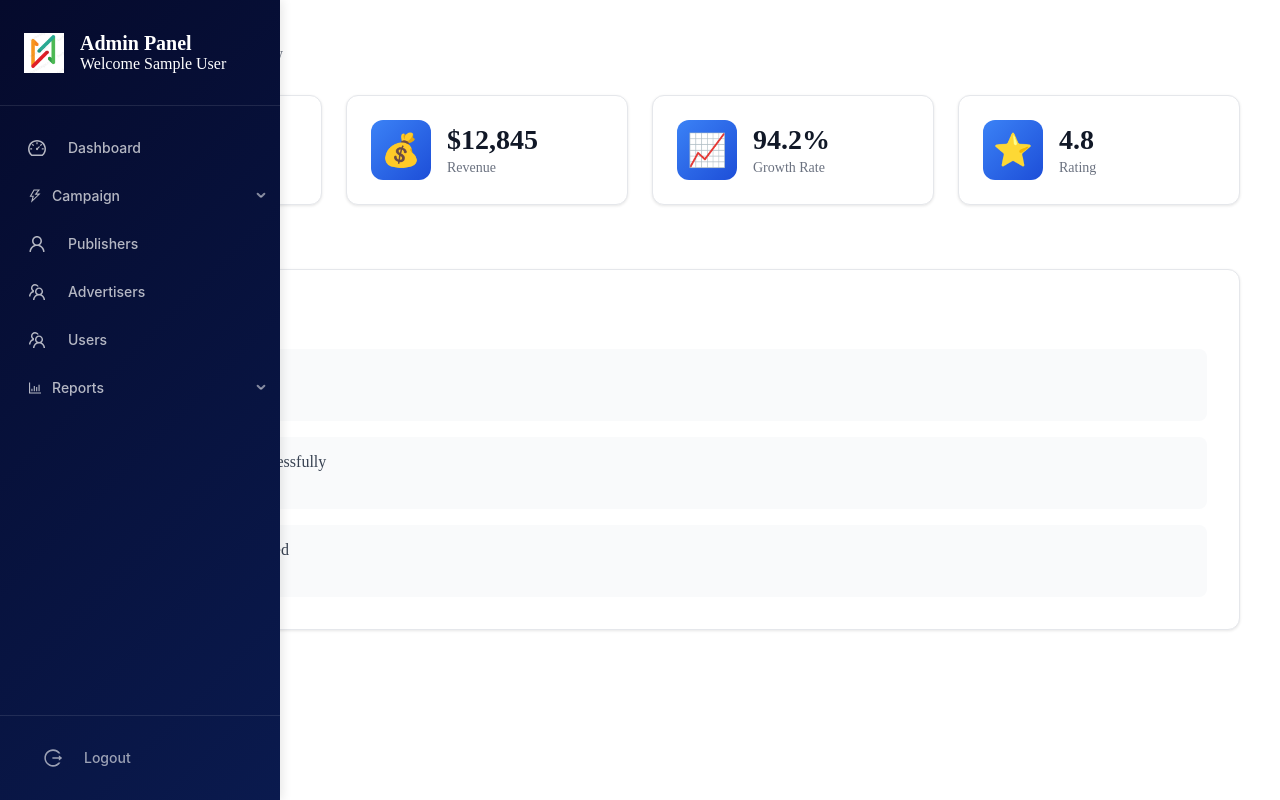
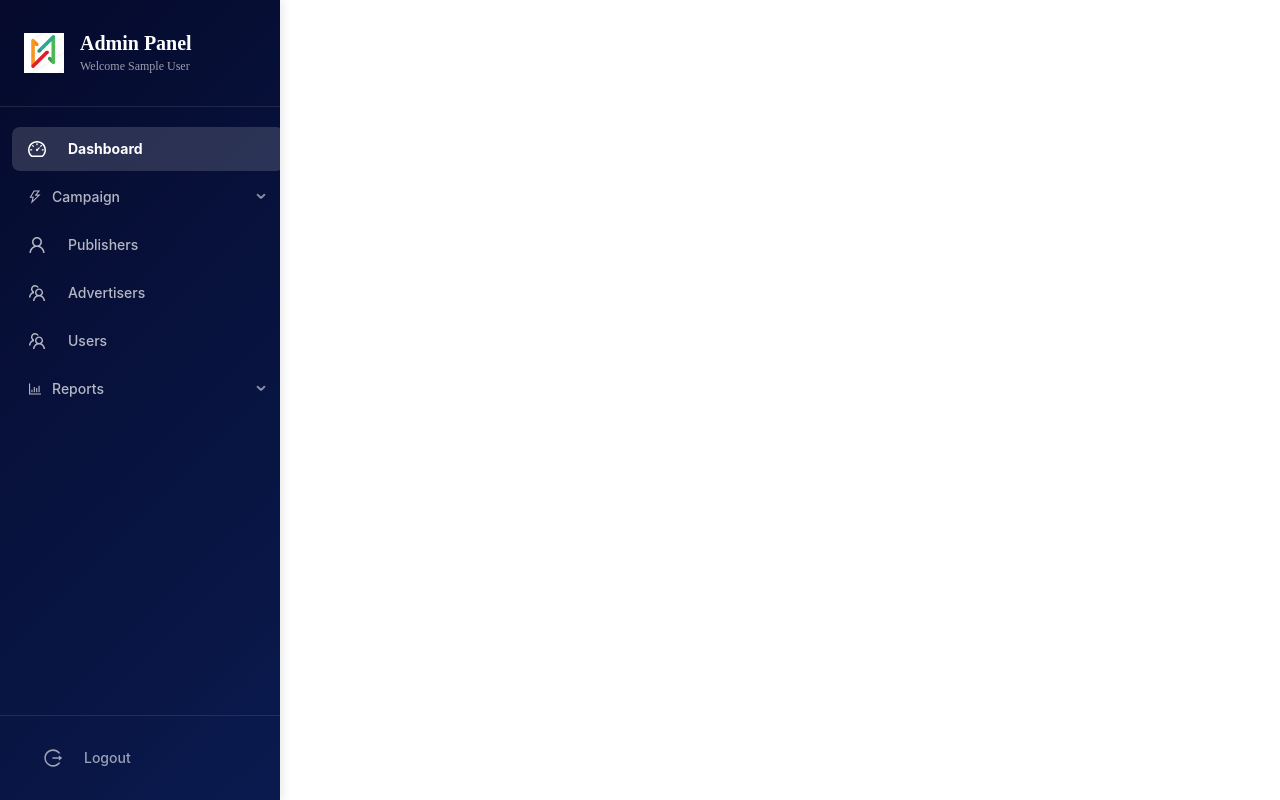
Before and after one commit to kartik0209/frontend1, a React (Vite) app: page /dashboard in a window 1280 px wide. Built offline with nearby package versions, Linux system fonts and the light colour scheme; sample sign-in values are in the browser's storage.

Commit message:
forgot scss done

```diff
--- a/src/components/Sidebar.jsx
+++ b/src/components/Sidebar.jsx
@@ -35,6 +35,7 @@ const Sidebar = () => {
   const [selectedKeys, setSelectedKeys] = useState([location.pathname]);
 
   const handleMenuClick = ({ key }) => {
+    console.log('Menu clicked with key:', key); // Debug log
     if (key === "logout") {
       handleLogout();
       return;
@@ -54,6 +55,11 @@ const Sidebar = () => {
     setSelectedKeys([location.pathname]);
   }, [location.pathname]);
 
+  // Helper function to check permissions
+  const hasPermission = (permission) => {
+    return permissions?.includes(permission);
+  };
+
   return (
     <aside className="sidebar">
       <div className="sidebar-header">
@@ -72,56 +78,57 @@ const Sidebar = () => {
           className="sidebar-menu"
           theme="dark"
         >
-          <RoleGuard requiredPermission={PERMISSIONS.DASHBOARD_VIEW}>
+          {/* Dashboard - Always visible for authenticated users */}
+          {hasPermission(PERMISSIONS.DASHBOARD_VIEW) && (
             <Menu.Item key="/dashboard" icon={<DashboardOutlined />}>
               Dashboard
             </Menu.Item>
-          </RoleGuard>
+          )}
 
-          <RoleGuard
-            requiredPermissions={[
-              PERMISSIONS.CAMPAIGNS_VIEW,
-              PERMISSIONS.CAMPAIGNS_CREATE,
-            ]}
-          >
+          {/* Campaign SubMenu */}
+          {(hasPermission(PERMISSIONS.CAMPAIGNS_VIEW) || hasPermission(PERMISSIONS.CAMPAIGNS_CREATE)) && (
             <SubMenu
               key="campaign-menu"
               icon={<ThunderboltOutlined />}
               title="Campaign"
             >
-              <RoleGuard requiredPermission={PERMISSIONS.CAMPAIGNS_VIEW}>
+              {hasPermission(PERMISSIONS.CAMPAIGNS_VIEW) && (
                 <Menu.Item key="/campaign/manage" icon={<EditOutlined />}>
                   Manage Campaign
                 </Menu.Item>
-              </RoleGuard>
+              )}
 
-              <RoleGuard requiredPermission={PERMISSIONS.CAMPAIGNS_CREATE}>
+              {hasPermission(PERMISSIONS.CAMPAIGNS_CREATE) && (
                 <Menu.Item key="/campaign/create" icon={<PlusOutlined />}>
                   Create Campaign
                 </Menu.Item>
-              </RoleGuard>
+              )}
             </SubMenu>
-          </RoleGuard>
+          )}
 
-          <RoleGuard requiredPermission={PERMISSIONS.PUBLISHERS_VIEW}>
+          {/* Publishers */}
+          {hasPermission(PERMISSIONS.PUBLISHERS_VIEW) && (
             <Menu.Item key="/publishers" icon={<UserOutlined />}>
               Publishers
             </Menu.Item>
-          </RoleGuard>
+          )}
 
-          <RoleGuard requiredPermission={PERMISSIONS.ADVERTISERS_VIEW}>
+          {/* Advertisers */}
+          {hasPermission(PERMISSIONS.ADVERTISERS_VIEW) && (
             <Menu.Item key="/advertisers" icon={<TeamOutlined />}>
               Advertisers
             </Menu.Item>
-          </RoleGuard>
+          )}
 
-          <RoleGuard requiredPermission={PERMISSIONS.USERS_VIEW}>
+          {/* Users - This is the problematic one */}
+          {hasPermission(PERMISSIONS.USERS_VIEW) && (
             <Menu.Item key="/users" icon={<TeamOutlined />}>
               Users
             </Menu.Item>
-          </RoleGuard>
+          )}
 
-          <RoleGuard requiredPermission={PERMISSIONS.REPORTS_VIEW}>
+          {/* Reports SubMenu */}
+          {hasPermission(PERMISSIONS.REPORTS_VIEW) && (
             <SubMenu
               key="reports-menu"
               icon={<BarChartOutlined />}
@@ -134,7 +141,7 @@ const Sidebar = () => {
                 Campaign Report
               </Menu.Item>
             </SubMenu>
-          </RoleGuard>
+          )}
         </Menu>
       </div>
 
--- a/src/pages/Dashboard.jsx
+++ b/src/pages/Dashboard.jsx
@@ -1,78 +1,12 @@
-// src/pages/Dashboard.jsx
+
 import React from 'react';
-import '../styles/Dashboard.scss';
+
 
 const Dashboard = () => {
   return (
-    <div className="dashboard">
-      <div className="dashboard-header">
-        <h1 className="page-title">Dashboard</h1>
-        <p className="page-subtitle">Welcome to your dashboard overview</p>
-      </div>
-
-      <div className="dashboard-content">
-        <div className="stats-grid">
-          <div className="stat-card">
-            <div className="stat-icon">📊</div>
-            <div className="stat-info">
-              <h3 className="stat-value">2,534</h3>
-              <p className="stat-label">Total Users</p>
-            </div>
-          </div>
-
-          <div className="stat-card">
-            <div className="stat-icon">💰</div>
-            <div className="stat-info">
-              <h3 className="stat-value">$12,845</h3>
-              <p className="stat-label">Revenue</p>
-            </div>
-          </div>
-
-          <div className="stat-card">
-            <div className="stat-icon">📈</div>
-            <div className="stat-info">
-              <h3 className="stat-value">94.2%</h3>
-              <p className="stat-label">Growth Rate</p>
-            </div>
-          </div>
-
-          <div className="stat-card">
-            <div className="stat-icon">⭐</div>
-            <div className="stat-info">
-              <h3 className="stat-value">4.8</h3>
-              <p className="stat-label">Rating</p>
-            </div>
-          </div>
-        </div>
-
-        <div className="content-section">
-          <h2 className="section-title">Recent Activity</h2>
-          <div className="activity-list">
-            <div className="activity-item">
-              <div className="activity-dot"></div>
-              <div className="activity-content">
-                <p className="activity-text">New user registered</p>
-                <span className="activity-time">2 minutes ago</span>
-              </div>
-            </div>
-            <div className="activity-item">
-              <div className="activity-dot"></div>
-              <div className="activity-content">
-                <p className="activity-text">Payment processed successfully</p>
-                <span className="activity-time">1 hour ago</span>
-              </div>
-            </div>
-            <div className="activity-item">
-              <div className="activity-dot"></div>
-              <div className="activity-content">
-                <p className="activity-text">System backup completed</p>
-                <span className="activity-time">3 hours ago</span>
-              </div>
-            </div>
-          </div>
-        </div>
-      </div>
-    </div>
+   <>
+    <h1>dashboard</h1>
+   </>
   );
 };
 
--- a/src/styles/Dashboard.scss
+++ /dev/null
@@ -1,176 +0,0 @@
-/* src/styles/Dashboard.scss */
-
-.dashboard {
-  max-width: 1200px;
-  margin: 0 auto;
-}
-
-.dashboard-header {
-  margin-bottom: 2rem;
-}
-
-.page-title {
-  font-size: 2rem;
-  font-weight: 700;
-  color: #1f2937;
-  margin-bottom: 0.5rem;
-}
-
-.page-subtitle {
-  color: #6b7280;
-  font-size: 1rem;
-}
-
-.dashboard-content {
-  display: flex;
-  flex-direction: column;
-  gap: 2rem;
-}
-
-.stats-grid {
-  display: grid;
-  grid-template-columns: repeat(auto-fit, minmax(250px, 1fr));
-  gap: 1.5rem;
-  margin-bottom: 2rem;
-}
-
-.stat-card {
-  background: #ffffff;
-  padding: 1.5rem;
-  border-radius: 0.75rem;
-  box-shadow: 0 1px 3px rgba(0, 0, 0, 0.1);
-  border: 1px solid #e5e7eb;
-  display: flex;
-  align-items: center;
-  gap: 1rem;
-  transition: transform 0.2s ease, box-shadow 0.2s ease;
-
-  &:hover {
-    transform: translateY(-2px);
-    box-shadow: 0 4px 12px rgba(0, 0, 0, 0.15);
-  }
-}
-
-.stat-icon {
-  font-size: 2rem;
-  width: 60px;
-  height: 60px;
-  display: flex;
-  align-items: center;
-  justify-content: center;
-  background: linear-gradient(135deg, #3b82f6, #1d4ed8);
-  border-radius: 0.75rem;
-  color: #ffffff;
-}
-
-.stat-info {
-  flex: 1;
-}
-
-.stat-value {
-  font-size: 1.75rem;
-  font-weight: 700;
-  color: #111827;
-  margin-bottom: 0.25rem;
-}
-
-.stat-label {
-  color: #6b7280;
-  font-size: 0.875rem;
-  margin: 0;
-}
-
-.content-section {
-  background: #ffffff;
-  padding: 2rem;
-  border-radius: 0.75rem;
-  box-shadow: 0 1px 3px rgba(0, 0, 0, 0.1);
-  border: 1px solid #e5e7eb;
-}
-
-.section-title {
-  font-size: 1.25rem;
-  font-weight: 600;
-  color: #1f2937;
-  margin-bottom: 1.5rem;
-}
-
-.activity-list {
-  display: flex;
-  flex-direction: column;
-  gap: 1rem;
-}
-
-.activity-item {
-  display: flex;
-  align-items: flex-start;
-  gap: 1rem;
-  padding: 1rem;
-  background: #f9fafb;
-  border-radius: 0.5rem;
-  border-left: 4px solid #3b82f6;
-}
-
-.activity-dot {
-  width: 12px;
-  height: 12px;
-  background: #3b82f6;
-  border-radius: 50%;
-  margin-top: 0.25rem;
-  flex-shrink: 0;
-}
-
-.activity-content {
-  flex: 1;
-}
-
-.activity-text {
-  color: #374151;
-  font-weight: 500;
-  margin-bottom: 0.25rem;
-}
-
-.activity-time {
-  color: #9ca3af;
-  font-size: 0.875rem;
-}
-
-/* Responsive design */
-@media (max-width: 768px) {
-  .stats-grid {
-    grid-template-columns: 1fr;
-    gap: 1rem;
-  }
-
-  .stat-card {
-    padding: 1.25rem;
-  }
-
-  .content-section {
-    padding: 1.5rem;
-  }
-
-  .page-title {
-    font-size: 1.5rem;
-  }
-}
-
-@media (max-width: 480px) {
-  .dashboard {
-    padding: 0 0.5rem;
-  }
-
-  .activity-item {
-    padding: 0.75rem;
-  }
-
-  .stat-icon {
-    width: 50px;
-    height: 50px;
-    font-size: 1.5rem;
-  }
-
-  .stat-value {
-    font-size: 1.5rem;
-  }
-}
--- a/src/styles/Layout.scss
+++ b/src/styles/Layout.scss
@@ -1,6 +1,6 @@
-/* src/styles/Layout.scss */
+/* src/styles/Layout.scss - Updated */
 
-.layout-container {
+.app-layout {
   display: flex;
   min-height: 100vh;
   background-color: #f8fafc;
@@ -8,14 +8,46 @@
 
 .main-content {
   flex: 1;
-  padding: 2rem;
-  margin-left: 280px; /* Sidebar width */
-  overflow-x: auto;
+  min-height: 100vh;
+  transition: margin-left 0.3s ease;
+
+  &.with-sidebar {
+    margin-left: 280px; /* Match sidebar width */
+    padding: 2rem;
+  }
+
+  &.full-width {
+    margin-left: 0;
+    padding: 2rem;
+  }
+}
+
+/* Responsive adjustments */
+@media (max-width: 1024px) {
+  .main-content.with-sidebar {
+    margin-left: 240px; /* Smaller sidebar width on medium screens */
+  }
 }
 
 @media (max-width: 768px) {
-  .main-content {
-    margin-left: 0;
+  .main-content.with-sidebar {
+    margin-left: 0; /* No margin on mobile - sidebar will be overlay */
+    padding: 1rem;
+  }
+
+  .main-content.full-width {
     padding: 1rem;
   }
 }
+
+/* Ensure proper z-index layering */
+.sidebar {
+  z-index: 1000;
+}
+
+.main-content {
+  z-index: 1;
+  position: relative;
+}
+
+/* Updated Sidebar.scss */
--- a/src/styles/Sidebar.scss
+++ b/src/styles/Sidebar.scss
@@ -1,4 +1,3 @@
-/* src/styles/Sidebar.scss */
 
 .sidebar {
   position: fixed;
@@ -13,6 +12,7 @@
   box-shadow: 2px 0 10px rgba(0, 0, 0, 0.1);
   z-index: 1000;
   overflow-x: hidden;
+  transition: transform 0.3s ease;
 }
 
 .sidebar-header {
@@ -40,7 +40,7 @@
   color: #ffffff;
 }
 
-.user-info {
+.sidebar-subtitle {
   font-size: 0.75rem;
   color: rgba(255, 255, 255, 0.6);
   margin: 0.25rem 0 0 0;
@@ -72,18 +72,16 @@
     height: 44px !important;
     line-height: 44px !important;
     font-weight: 500 !important;
-    transition: none !important;
+    transition: all 0.2s ease !important;
 
-    /* Disable hover */
     &:hover {
-      background: transparent !important;
-      color: rgba(255, 255, 255, 0.7) !important;
-      transform: none !important;
+      background: rgba(255, 255, 255, 0.1) !important;
+      color: #ffffff !important;
+      transform: translateX(4px) !important;
     }
 
-    /* Selected state: bold, transparent */
     &.ant-menu-item-selected {
-      background: transparent !important;
+      background: rgba(255, 255, 255, 0.15) !important;
       color: #ffffff !important;
       font-weight: 700 !important;
       border-right: none !important;
@@ -110,13 +108,12 @@
       height: 44px !important;
       line-height: 44px !important;
       font-weight: 500 !important;
-      transition: none !important;
+      transition: all 0.2s ease !important;
 
-      /* Disable hover */
       &:hover {
-        background: transparent !important;
-        color: rgba(255, 255, 255, 0.7) !important;
-        transform: none !important;
+        background: rgba(255, 255, 255, 0.1) !important;
+        color: #ffffff !important;
+        transform: translateX(4px) !important;
       }
 
       .ant-menu-submenu-arrow {
@@ -130,10 +127,9 @@
       }
     }
 
-    /* Open (selected) submenu title */
     &.ant-menu-submenu-open {
       .ant-menu-submenu-title {
-        background: transparent !important;
+        background: rgba(255, 255, 255, 0.15) !important;
         color: #ffffff !important;
         font-weight: 700 !important;
       }
@@ -150,11 +146,12 @@
         line-height: 36px !important;
 
         &:hover {
-          background: transparent !important;
+          background: rgba(255, 255, 255, 0.1) !important;
+          transform: translateX(4px) !important;
         }
 
         &.ant-menu-item-selected {
-          background: transparent !important;
+          background: rgba(255, 255, 255, 0.15) !important;
           border-right: none !important;
           color: #ffffff !important;
           font-weight: 700 !important;
@@ -168,8 +165,9 @@
 .logout-menu {
   .ant-menu-item {
     &:hover {
-      background-color: rgba(248, 113, 113, 0.1) !important;
-      color: #f7f7f7 !important;
+      background-color: rgba(248, 113, 113, 0.2) !important;
+      color: #fca5a5 !important;
+      transform: translateX(4px) !important;
     }
   }
 
@@ -179,6 +177,12 @@
 }
 
 /* Mobile responsiveness */
+@media (max-width: 1024px) {
+  .sidebar {
+    width: 240px;
+  }
+}
+
 @media (max-width: 768px) {
   .sidebar {
     width: 100%;
@@ -200,13 +204,6 @@
       margin: 4px 8px !important;
       padding: 0 12px !important;
     }
-  }
-}
-
-/* Compact mode for smaller screens */
-@media (max-width: 1024px) {
-  .sidebar {
-    width: 240px;
   }
 }
 
@@ -235,6 +232,7 @@
   opacity: 0;
   animation: slideInLeft 0.3s ease forwards;
 }
+
 .sidebar-menu .ant-menu-item:nth-child(1),
 .sidebar-menu .ant-menu-submenu:nth-child(1) { animation-delay: 0.1s; }
 .sidebar-menu .ant-menu-item:nth-child(2),
```
Also changed, not shown: src/components/RoleGuard.jsx (+7 -7 lines), src/pages/ForgotPassword.jsx (+31 -9 lines), src/pages/ResetPassword.jsx (+30 -12 lines).
